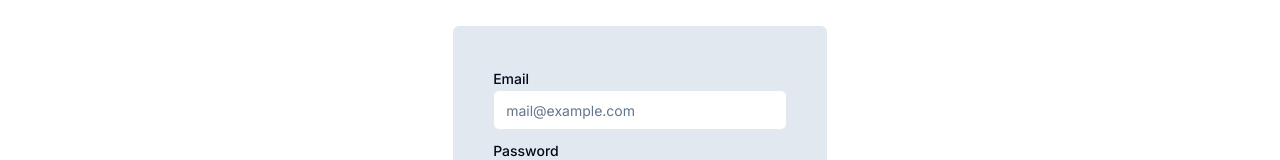
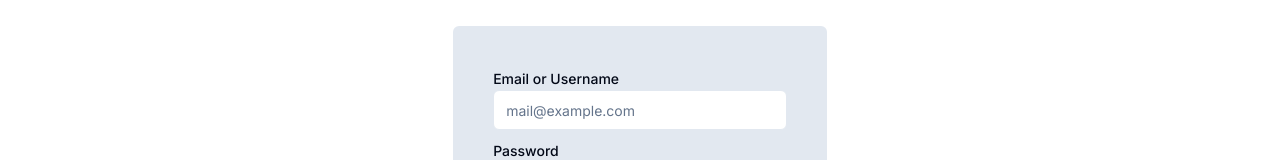
Before and after one commit to ambroseahawo/nextjs-nextauth-prisma, a Next.js app: page /sign-in in a window 1280 px wide. Shown: the part 172-332 px from the top of the page. Built offline with nearby package versions, Linux system fonts and the light colour scheme.

Commit message:
Implement nextauth signin

```diff
--- /dev/null
+++ b/src/app/(dashboard)/admin/page.tsx
@@ -0,0 +1,8 @@
+
+const page = () => {
+  return (
+    <div>Welcome to admin</div>
+  )
+}
+
+export default page
--- a/src/components/form/SignInForm.tsx
+++ b/src/components/form/SignInForm.tsx
@@ -1,6 +1,13 @@
 'use client';
 
+import { zodResolver } from '@hookform/resolvers/zod';
+import { signIn } from 'next-auth/react';
+import Link from 'next/link';
+import { useRouter } from "next/navigation";
 import { useForm } from 'react-hook-form';
+import * as z from 'zod';
+import GoogleSignInButton from '../GoogleSignInButton';
+import { Button } from '../ui/button';
 import {
   Form,
   FormControl,
@@ -9,15 +16,10 @@ import {
   FormLabel,
   FormMessage,
 } from '../ui/form';
-import * as z from 'zod';
-import { zodResolver } from '@hookform/resolvers/zod';
 import { Input } from '../ui/input';
-import { Button } from '../ui/button';
-import Link from 'next/link';
-import GoogleSignInButton from '../GoogleSignInButton';
 
 const FormSchema = z.object({
-  email: z.string().min(1, 'Email is required').email('Invalid email'),
+  emailOrUsername: z.string().min(1, 'Email or Username is required'),
   password: z
     .string()
     .min(1, 'Password is required')
@@ -25,16 +27,26 @@ const FormSchema = z.object({
 });
 
 const SignInForm = () => {
+  const router = useRouter()
   const form = useForm<z.infer<typeof FormSchema>>({
     resolver: zodResolver(FormSchema),
     defaultValues: {
-      email: '',
-      password: '',
+      emailOrUsername: '',
+      password: ''
     },
   });
 
-  const onSubmit = (values: z.infer<typeof FormSchema>) => {
-    console.log(values);
+  const onSubmit = async (values: z.infer<typeof FormSchema>) => {
+    const signInData = await signIn('credentials', {
+      emailOrUsername: values.emailOrUsername,
+      password: values.password,
+      redirect: false
+    })
+    if(signInData?.error) {
+      console.log(signInData?.error)
+    }else{
+      router.push('/admin');
+    }
   };
 
   return (
@@ -43,10 +55,10 @@ const SignInForm = () => {
         <div className='space-y-2'>
           <FormField
             control={form.control}
-            name='email'
+            name='emailOrUsername'
             render={({ field }) => (
               <FormItem>
-                <FormLabel>Email</FormLabel>
+                <FormLabel>Email or Username</FormLabel>
                 <FormControl>
                   <Input placeholder='mail@example.com' {...field} />
                 </FormControl>
```
